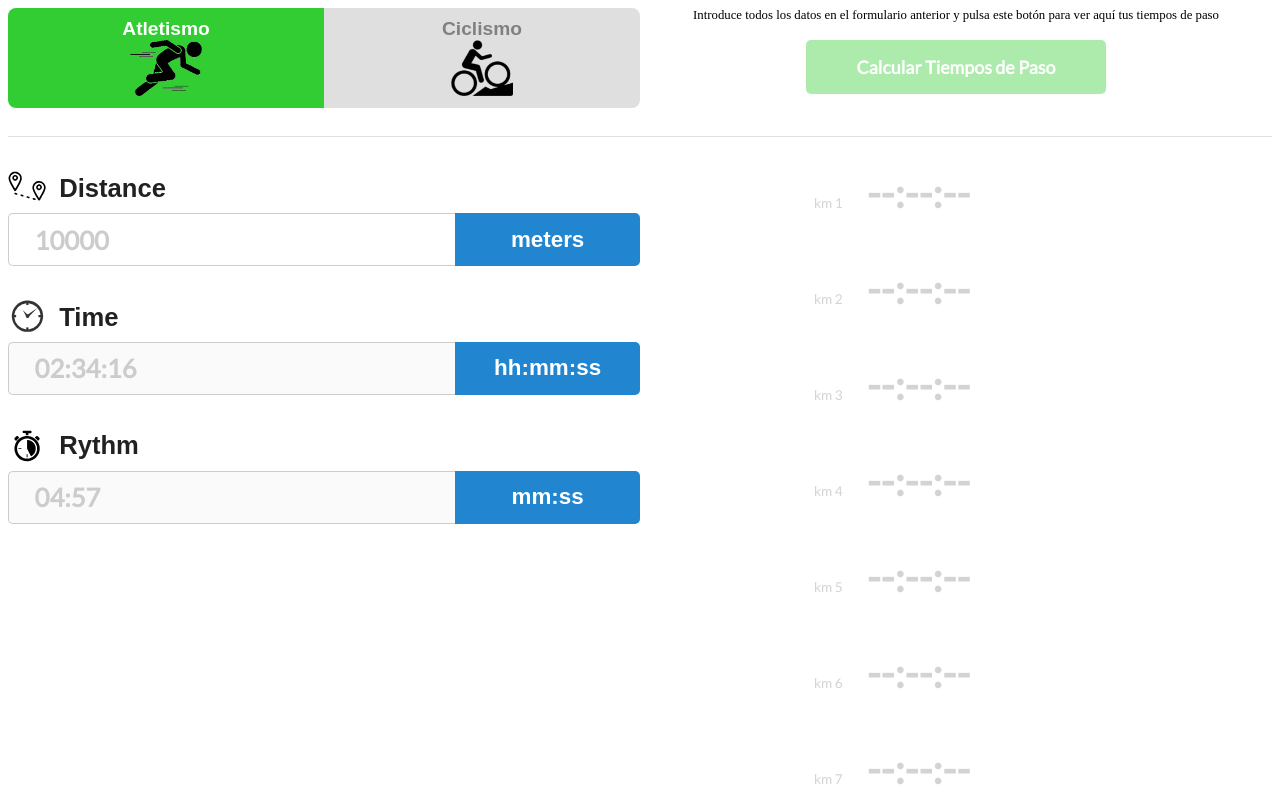
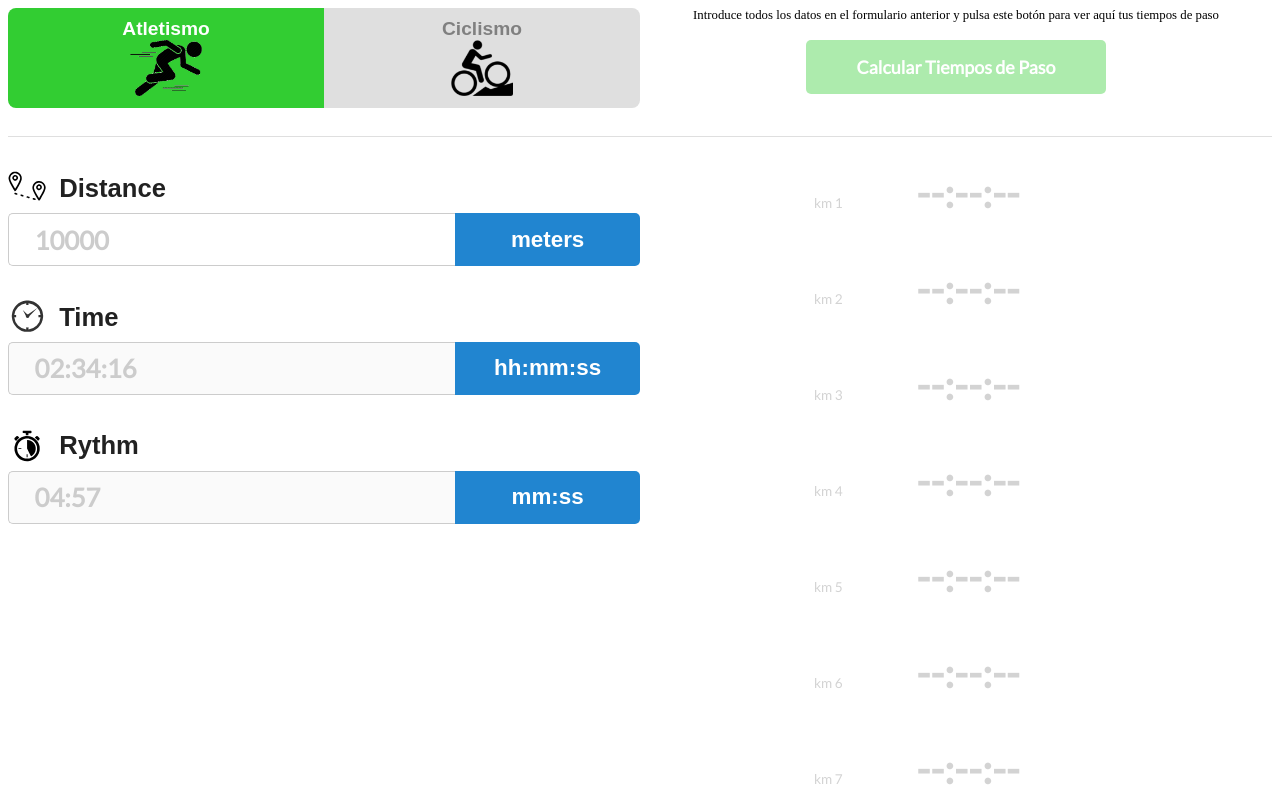
Before and after one commit to jorgesc/PaceCalculator, a React (Create React App) app: page / in a window 1280 px wide. Shown: the top 800 px of the page. Built offline with nearby package versions, Linux system fonts and the light colour scheme; a web font is replaced by a local one.

Commit message:
Center the LapTimes

```diff
--- a/src/components/LapTimesDisplay/LapTimesTime.tsx
+++ b/src/components/LapTimesDisplay/LapTimesTime.tsx
@@ -54,9 +54,8 @@ const StyledTime = styled.div`
   font-family: Lato;
   font-weight: 700;
   font-size: 2.5em;
-  display: flex;
-  flex-direction: row;
   flex: 1;
+  text-align: center;
 `;
 
 const StyledSpacer = styled.div`
```
